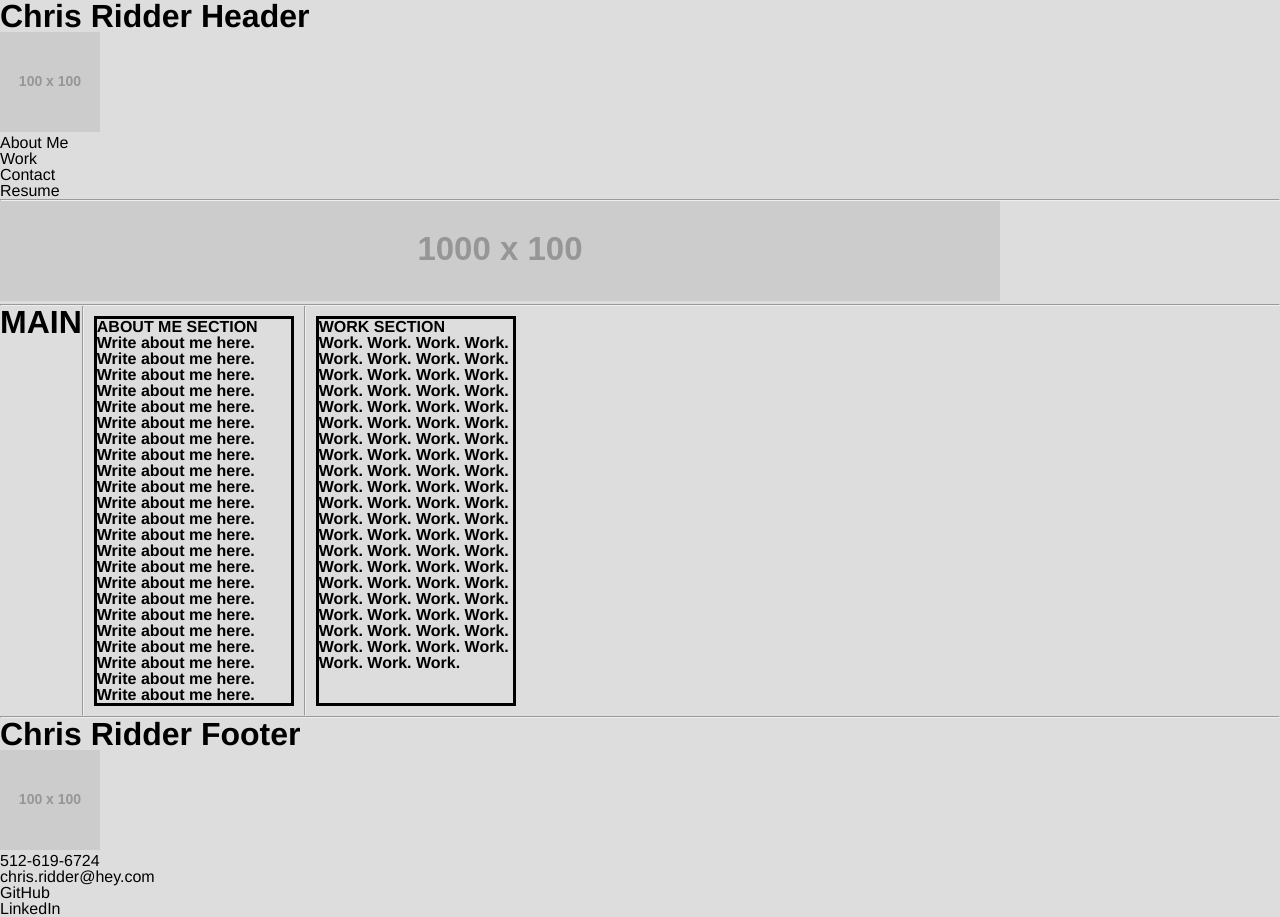
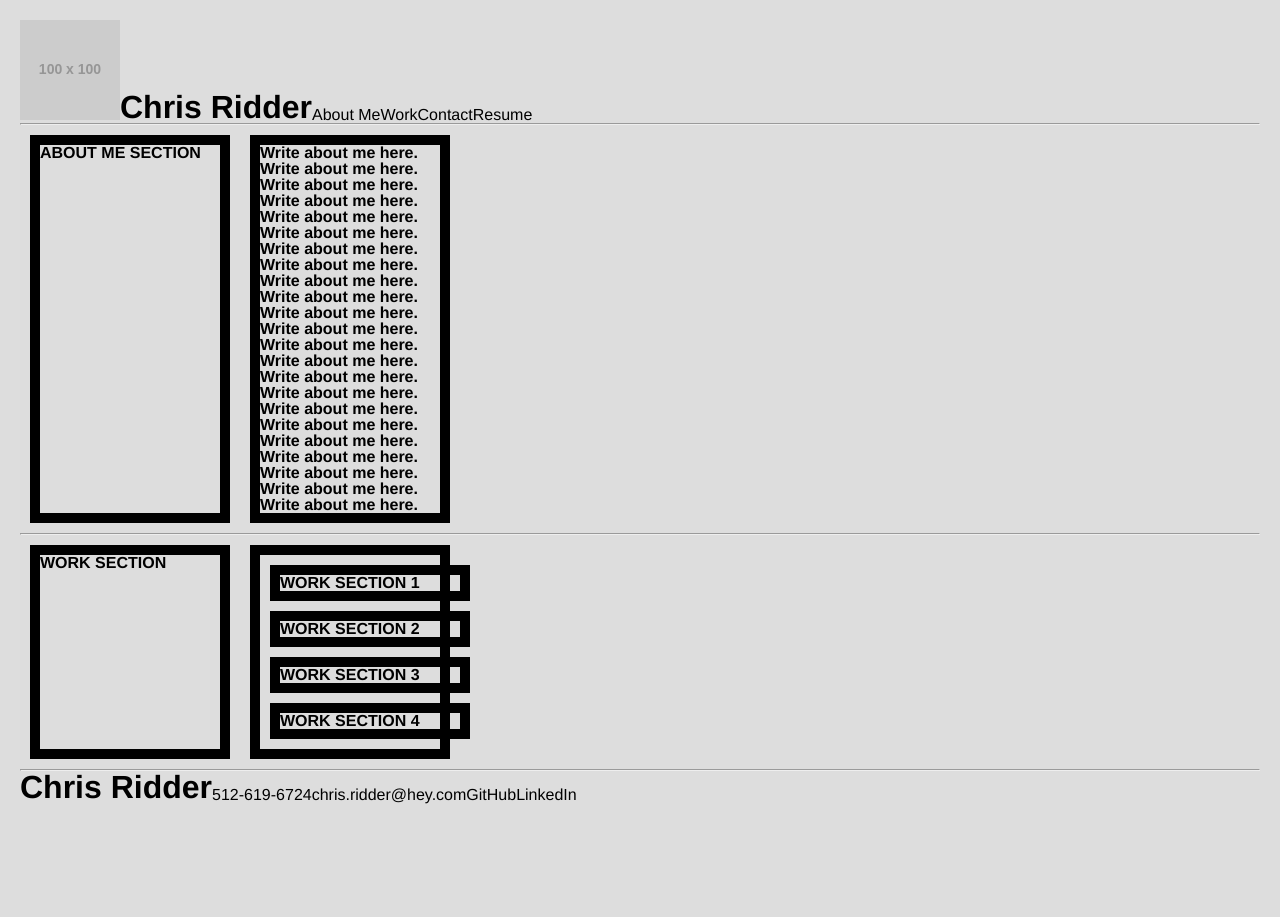
Before and after one commit to cridder/002-Challenge-Advanced-CSS-Challenge_Professional-Portfolio, a plain HTML site: page index.html in a window 1280 px wide. After the commit the page ends 820 px from the top, so only its background shows below. Drawn offline with Linux system fonts and the light colour scheme; placeholder pictures from the web are drawn by us.

Commit message:
defining flexboxes

```diff
--- a/assets/css/style.css
+++ b/assets/css/style.css
@@ -2,18 +2,74 @@
     --colorbackground: rgba(0, 0, 0, 0.132);
   }
 
+  /* --------------------------------- */
+  /* BODY */
 body {
     font-family: Helvetica, Arial, sans-serif;
     background-color: var(--colorbackground);
+    margin: 20px;
   }
 
-  .flexbox-container {
+  .flex-box-body-container {
+    display: flex;
+    flex-direction: column;
+  }
+
+  /* --------------------------------- */
+  /* HEADER */
+  .flex-box-header-container {
     display: flex;
   }
 
-  .flexbox-item {
+  .flex-box-header {
+    display: flex;
+    align-self: flex-end;
+  }
+
+  /* --------------------------------- */
+  /* MAIN */
+  .flex-box-main-container {
+    display: flex;
+    flex-direction: column;
+  }
+
+  .flex-box-main {
+    display: flex;
+    align-self: flex-end;
+  }
+
+  /* --------------------------------- */
+  /* SECTION */
+  .flex-box-section1-container {
+    display: flex;
+  }
+
+  .flex-box-section2-container {
+    display: flex;
+  }
+
+  /* --------------------------------- */
+  /* FOOTER */
+  .flex-box-footer-container {
+    display: flex;
+  }
+
+  .flex-box-footer {
+    display: flex;
+    align-self: flex-end;
+  }
+
+  /* --------------------------------- */
+
+  .flex-box-section flex-box-section-1 {
+    width: 100%;
+    height: 200px;
+    background-image: url("https://via.placeholder.com/100.png");
+  }
+
+  .flex-box-section {
     width: 200px;
     margin: 10px;
-    border: 3px solid black;
+    border: 10px solid black;
 
   }
--- a/index.html
+++ b/index.html
@@ -8,73 +8,77 @@
     <link rel="stylesheet" href="./assets/css/style.css" />
     <title>Chris Ridder</title>
 </head>
-<body>
-    <header>
-        <div>
-            <ul>
-                <li>
-                    <h1>Chris Ridder Header</h1>
-                </li>
-                <li>
+<body class="flex-box-body-container">
+    <header class="flex-box-header-container">
+        <div class="flex-box-header-1 flex-box-header">
             <a href="https://placeholder.com"><img src="https://via.placeholder.com/100.png/000000/FFFFFF?text=HeaderPhoto"></a>
-                </li>
-                <li>
+        </div>
+        <div class="flex-box-header-2 flex-box-header">
+            <h1>Chris Ridder</h1>
+        </div>
+        <div class="flex-box-header-3 flex-box-header">
             <a>About Me</a>
-                </li>
-                <li>
+        </div>
+        <div class="flex-box-header-4 flex-box-header">
             <a>Work</a>
-                </li>
-                <li>
+        </div>
+        <div class="flex-box-header-5 flex-box-header">
             <a>Contact</a>
-                </li>
-                <li>
+        </div>
+        <div class="flex-box-header-6 flex-box-header">
             <a>Resume</a>
-                </li>
-            </ul>
         </div>
     </header>
     <hr>
-    <div><img src="https://via.placeholder.com/1000x100.png/000000/FFFFFF?text=BelowHeader"></div>
-    <hr>
-    <main class="flexbox-container">
-        <h1>MAIN</h1>
-        <hr>
-        <section class="flexbox-item flexbox-item-1">
+    <main class="flex-box-main-container">
+        <section class="flex-box-section1-container">
+            <div class="flex-box-section1-1 flex-box-section">
                 <h2>ABOUT ME SECTION</h2>
+            </div>
+            <div class="flex-box-section1-2 flex-box-section">
                 <h6>Write about me here.  Write about me here.  Write about me here.  Write about me here.  Write about me here.  Write about me here.  Write about me here.  Write about me here.  Write about me here.  Write about me here.  Write about me here.  Write about me here.  Write about me here.  Write about me here.  Write about me here.  Write about me here.  Write about me here.  Write about me here.  Write about me here.  Write about me here.  Write about me here.  Write about me here.  Write about me here.</h6>
+            </div>
         </section>
         <hr>
-        <section class="flexbox-item flexbox-item-2">
+        <section class="flex-box-section2-container">
+            <div class="flex-box-section2-1 flex-box-section">
                 <h2>WORK SECTION</h2>
-            <h6>Work.  Work.  Work.  Work.  Work.  Work.  Work.  Work.  Work.  Work.  Work.  Work.  Work.  Work.  Work.  Work.  Work.  Work.  Work.  Work.  Work.  Work.  Work.  Work.  Work.  Work.  Work.  Work.  Work.  Work.  Work.  Work.  Work.  Work.  Work.  Work.  Work.  Work.  Work.  Work.  Work.  Work.  Work.  Work.  Work.  Work.  Work.  Work.  Work.  Work.  Work.  Work.  Work.  Work.  Work.  Work.  Work.  Work.  Work.  Work.  Work.  Work.  Work.  Work.  Work.  Work.  Work.  Work.  Work.  Work.  Work.  Work.  Work.  Work.  Work.  Work.  Work.  Work.  Work.  Work.  Work.  Work.  Work.</h6>
+            </div>
+            <div class="flex-box-section2-2 flex-box-section">
+                <section class="flex-box-section3-container">
+                    <div class="flex-box-section3-1 flex-box-section">
+                        <h2>WORK SECTION 1</h2>
+                    </div>
+                    <div class="flex-box-section3-2 flex-box-section">
+                        <h2>WORK SECTION 2 </h2>
+                    </div>
+                    <div class="flex-box-section3-3 flex-box-section">
+                        <h2>WORK SECTION 3</h2>
+                    </div>
+                    <div class="flex-box-section3-4 flex-box-section">
+                        <h2>WORK SECTION 4</h2>
+                    </div>
+                </section>
+            </div>
         </section>
     </main>
     <hr>
-    <footer>
-        <div>
-            <ul>
-                <li>
-                    <h1>Chris Ridder Footer</h1>
-                </li>
-                <li>
-                    <a href="https://placeholder.com"><img src="https://via.placeholder.com/100.png/000000/FFFFFF?text=FooterPhoto"></a>
-                </li>
-                <li>
+    <footer class="flex-box-footer-container">
+        <div class="flex-box-footer-1 flex-box-footer">
+            <h1>Chris Ridder</h1>
+        </div>
+        <div class="flex-box-footer-2 flex-box-footer">
             <a>512-619-6724</a>
-                </li>
-                <li>
+        </div>
+        <div class="flex-box-footer-3 flex-box-footer">
             <a>chris.ridder@hey.com</a>
-                </li>
-                <li>
+        </div>
+        <div class="flex-box-footer-4 flex-box-footer">
             <a>GitHub</a>
-                </li>
-                <li>
+        </div>
+        <div class="flex-box-footer-5 flex-box-footer">
             <a>LinkedIn</a>
-                </li>
-            </ul>
-        </div></footer>
-    <!-- <a href="https://placeholder.com"><img src="https://via.placeholder.com/100.png"></a> -->
-    <!-- <a href="https://placeholder.com"><img src="https://via.placeholder.com/300x150.png"></a> -->
-    <!-- <a href="https://placeholder.com"><img src="https://via.placeholder.com/300x150.png""></a> -->
+        </div>
+    </footer>
 </body>
 </html>
```
Lines whose indentation alone changed are shown as unchanged.
